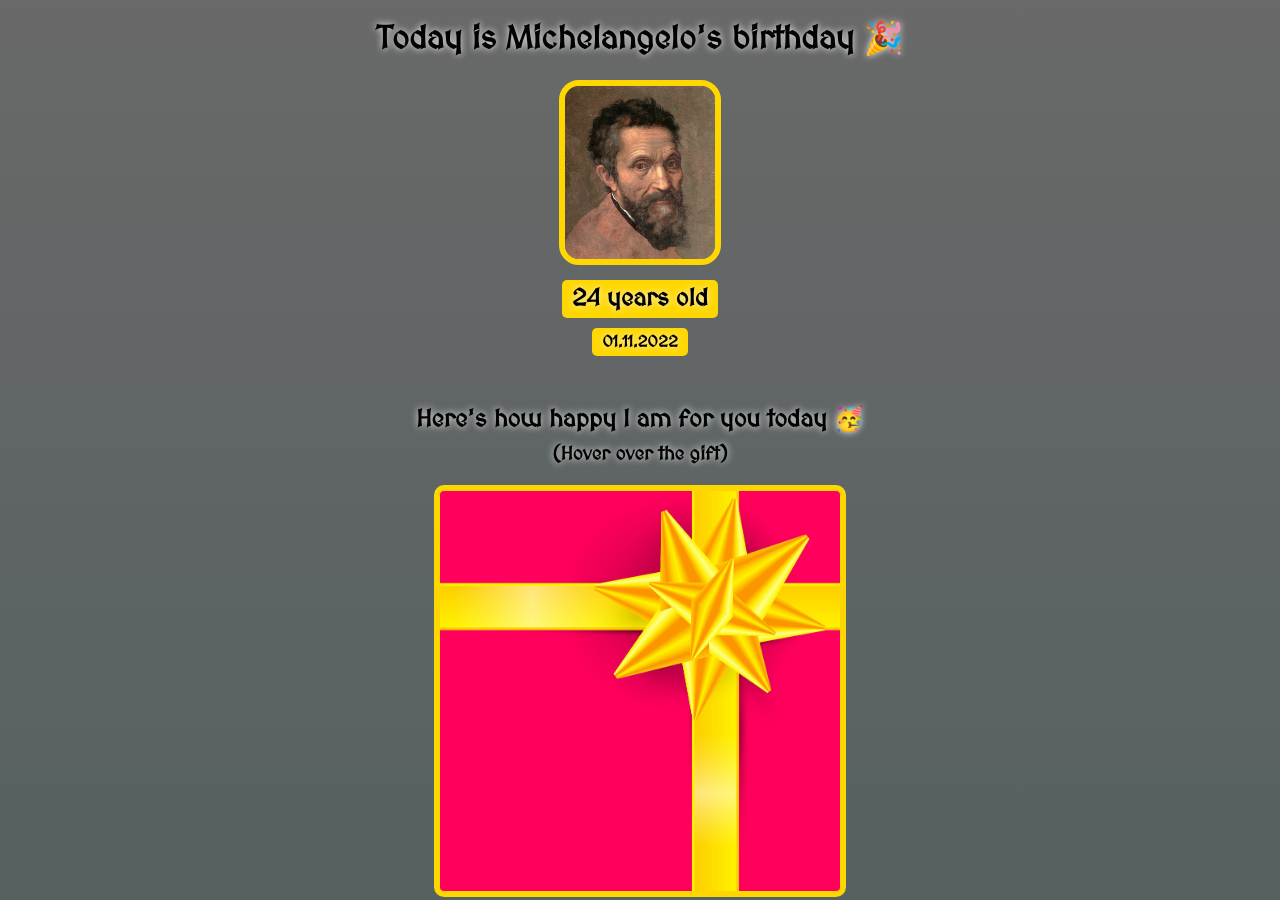
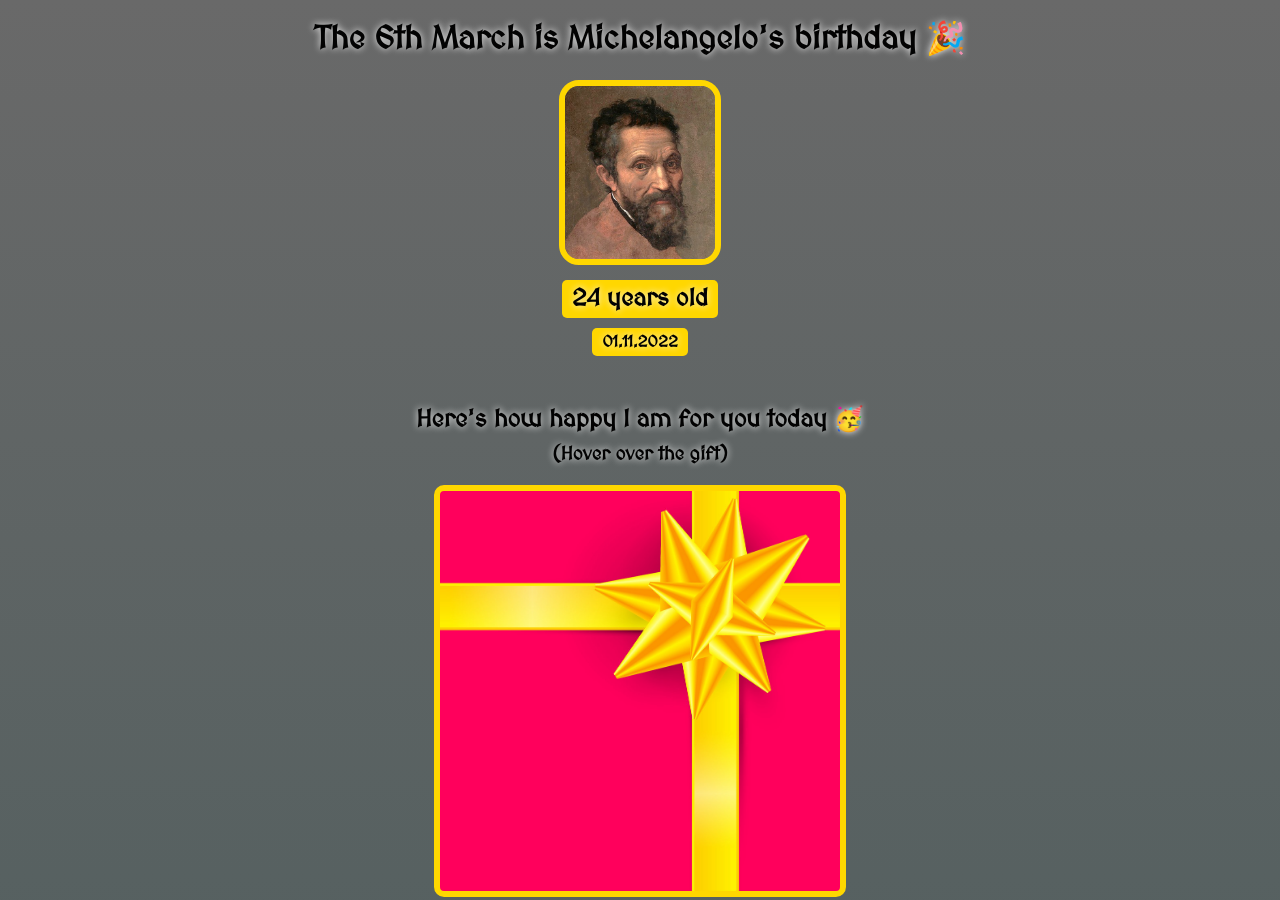
Before and after one commit to chrisocoh/birthday-gift-site, a website built with Vite: page index.html in a window 1280 px wide. Shown: the top 900 px of the page. Built offline with nearby package versions, Linux system fonts and the light colour scheme; a web font is replaced by a local one.

Commit message:
Change the birthday message

```diff
--- a/index.html
+++ b/index.html
@@ -10,7 +10,7 @@
     </head>
     <body>
         <div id="header">
-            <h1>Today is Michelangelo's birthday 🎉</h1>
+            <h1>The 6th March is Michelangelo's birthday 🎉</h1>
             <img id="bff-img" src="images/Michelangelo_.jpg">
             <h2 id="bday-age">24 years old</h2>
             <h4 id="bday-date">01.11.2022</h4>
```
